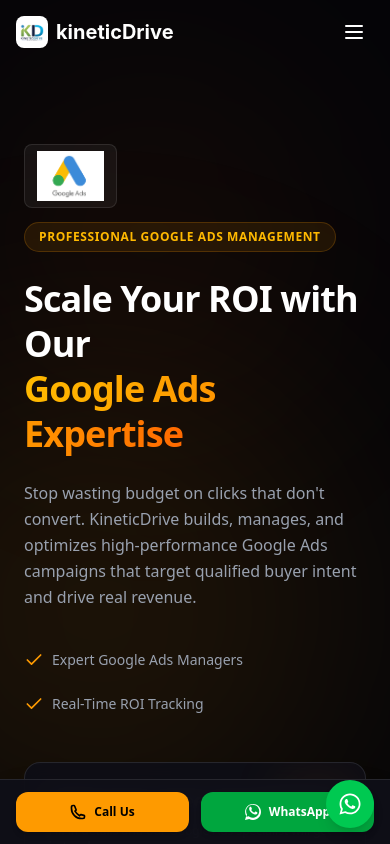
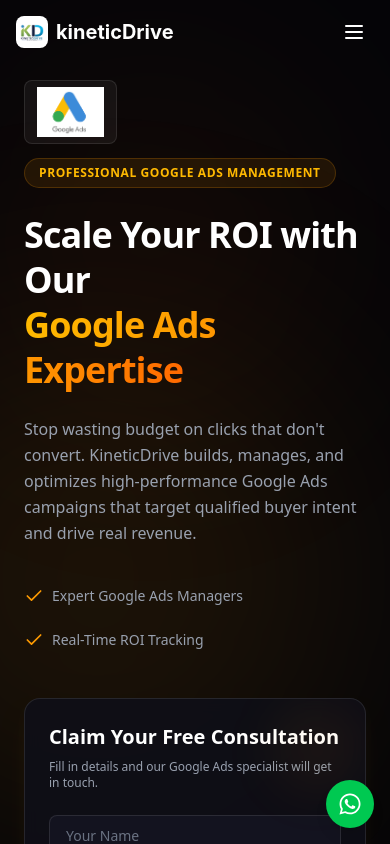
Before and after one commit to mishra6388/kineticdrive, a Next.js app: page /google-ad-agency in a window 390 px wide. Shown: the top 844 px of the page. Built offline with nearby package versions, Linux system fonts and the light colour scheme.

Commit message:
feat: implement google ads agency landing page with multi-step lead capture and utm tracking

```diff
--- a/app/google-ad-agency/page.jsx
+++ b/app/google-ad-agency/page.jsx
@@ -235,7 +235,7 @@
       </header> */}
 
       {/* 1. HERO SECTION WITH COMPACT FORM */}
-      <section className="relative pt-36 pb-24 px-6 overflow-hidden border-b border-white/5">
+      <section className="relative pt-20 lg:pt-24 pb-24 px-6 overflow-hidden border-b border-white/5">
         <div className="absolute top-1/2 left-1/4 -translate-x-1/2 -translate-y-1/2 w-[500px] h-[500px] bg-amber-500/10 rounded-full blur-[120px] pointer-events-none" />
         <div className="absolute top-12 right-12 w-96 h-96 bg-orange-500/5 rounded-full blur-[100px] pointer-events-none" />
 
@@ -603,45 +603,6 @@
         </div>
       </section>
 
-      {/* STICKY FOOTER BAR (Mobile) */}
-      <div className="fixed bottom-0 left-0 w-full z-40 block md:hidden">
-        <div className="bg-[#0F0F18]/95 border-t border-white/10 backdrop-blur-md px-4 py-3 shadow-2xl">
-          <div className="grid grid-cols-2 gap-3">
-            <a
-              href="tel:+917388100850"
-              className="bg-amber-500 hover:bg-amber-600 text-black font-extrabold py-3 rounded-xl text-xs flex items-center justify-center gap-2 cursor-pointer transition-colors shadow-md"
-            >
-              <svg className="w-4 h-4" fill="none" stroke="currentColor" viewBox="0 0 24 24" strokeWidth="2.5">
-                <path strokeLinecap="round" strokeLinejoin="round" d="M2.25 6.75c0 8.284 6.716 15 15 15h2.25a2.25 2.25 0 002.25-2.25v-1.372c0-.516-.351-.966-.852-1.091l-4.423-1.106c-.44-.11-.902.055-1.173.417l-.97 1.293c-2.824-1.802-5.122-4.1-6.924-6.924l1.293-.97a1.125 1.125 0 00.417-1.173L6.963 3.102a1.125 1.125 0 00-1.091-.852H4.5A2.25 2.25 0 002.25 4.5v2.25z" />
-              </svg>
-              <span>Call Us</span>
-            </a>
-            <button
-              onClick={() => handleWhatsAppChat('Sticky Mobile Bar')}
-              className="bg-green-600 hover:bg-green-700 text-white font-extrabold py-3 rounded-xl text-xs flex items-center justify-center gap-2 cursor-pointer transition-colors shadow-md"
-            >
-              <svg className="w-4 h-4 fill-current" viewBox="0 0 24 24">
-                <path d="M.057 24l1.687-6.163c-1.041-1.804-1.588-3.849-1.587-5.946C.06 5.348 5.397.01 12.008.01c3.202.001 6.212 1.246 8.477 3.514 2.266 2.268 3.507 5.28 3.505 8.484-.004 6.657-5.34 11.997-11.953 11.997-2.005-.001-3.973-.502-5.724-1.457L0 24zm6.59-4.846c1.6.95 3.188 1.449 4.825 1.451 5.436 0 9.86-4.37 9.864-9.799.002-2.63-1.023-5.101-2.885-6.968C16.638 1.97 14.162.945 11.536.945c-5.438 0-9.863 4.37-9.866 9.801-.001 1.749.467 3.456 1.354 4.975l-.947 3.464 3.57-.931zm11.367-6.793c-.302-.152-1.791-.883-2.073-.984-.282-.102-.487-.152-.691.152-.204.304-.791.984-.969 1.186-.178.203-.356.228-.658.076-.302-.152-1.275-.469-2.429-1.498-.898-.801-1.503-1.792-1.68-2.096-.177-.304-.019-.468.132-.619.136-.136.302-.352.453-.528.151-.176.201-.302.302-.503.101-.201.05-.378-.025-.53-.075-.152-.691-1.667-.947-2.28-.249-.597-.502-.516-.691-.525l-.59-.009c-.204 0-.537.076-.819.379-.282.304-1.077 1.052-1.077 2.566s1.1 2.985 1.253 3.187c.152.203 2.164 3.298 5.24 4.629.731.317 1.302.507 1.748.649.736.233 1.4.2 1.927.122.587-.087 1.791-.733 2.043-1.442.252-.708.252-1.314.177-1.442-.075-.128-.282-.203-.585-.355z"/>
-              </svg>
-              <span>WhatsApp</span>
-            </button>
-          </div>
-        </div>
-      </div>
-
-      {/* FLOATING WHATSAPP BUTTON (Desktop) */}
-      <button
-        onClick={() => handleWhatsAppChat('Desktop Floating Button')}
-        className="hidden md:flex fixed bottom-6 right-6 z-50 items-center justify-center bg-green-500 hover:bg-green-600 text-white p-4 rounded-full shadow-2xl transition-all duration-300 hover:scale-110 cursor-pointer group"
-        aria-label="Chat on WhatsApp"
-      >
-        <svg className="w-7 h-7 fill-current" viewBox="0 0 24 24">
-          <path d="M.057 24l1.687-6.163c-1.041-1.804-1.588-3.849-1.587-5.946C.06 5.348 5.397.01 12.008.01c3.202.001 6.212 1.246 8.477 3.514 2.266 2.268 3.507 5.28 3.505 8.484-.004 6.657-5.34 11.997-11.953 11.997-2.005-.001-3.973-.502-5.724-1.457L0 24zm6.59-4.846c1.6.95 3.188 1.449 4.825 1.451 5.436 0 9.86-4.37 9.864-9.799.002-2.63-1.023-5.101-2.885-6.968C16.638 1.97 14.162.945 11.536.945c-5.438 0-9.863 4.37-9.866 9.801-.001 1.749.467 3.456 1.354 4.975l-.947 3.464 3.57-.931zm11.367-6.793c-.302-.152-1.791-.883-2.073-.984-.282-.102-.487-.152-.691.152-.204.304-.791.984-.969 1.186-.178.203-.356.228-.658.076-.302-.152-1.275-.469-2.429-1.498-.898-.801-1.503-1.792-1.68-2.096-.177-.304-.019-.468.132-.619.136-.136.302-.352.453-.528.151-.176.201-.302.302-.503.101-.201.05-.378-.025-.53-.075-.152-.691-1.667-.947-2.28-.249-.597-.502-.516-.691-.525l-.59-.009c-.204 0-.537.076-.819.379-.282.304-1.077 1.052-1.077 2.566s1.1 2.985 1.253 3.187c.152.203 2.164 3.298 5.24 4.629.731.317 1.302.507 1.748.649.736.233 1.4.2 1.927.122.587-.087 1.791-.733 2.043-1.442.252-.708.252-1.314.177-1.442-.075-.128-.282-.203-.585-.355z"/>
-        </svg>
-        <span className="absolute right-full mr-3 bg-gray-900 text-white text-xs font-bold px-3 py-1.5 rounded-lg opacity-0 group-hover:opacity-100 transition-opacity duration-300 whitespace-nowrap shadow-xl border border-gray-800 pointer-events-none">
-          Chat on WhatsApp
-        </span>
-      </button>
     </div>
   );
 }
```
